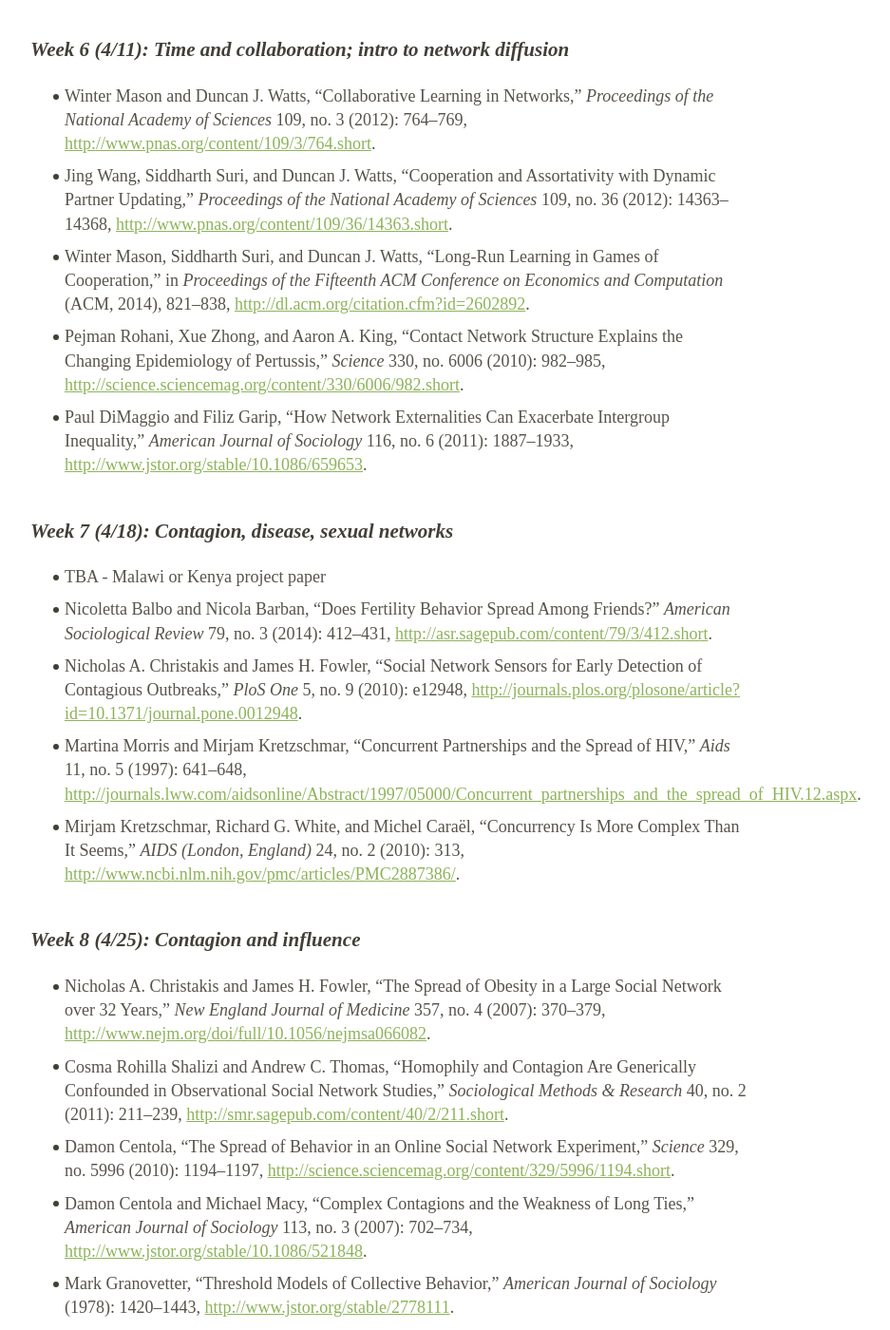
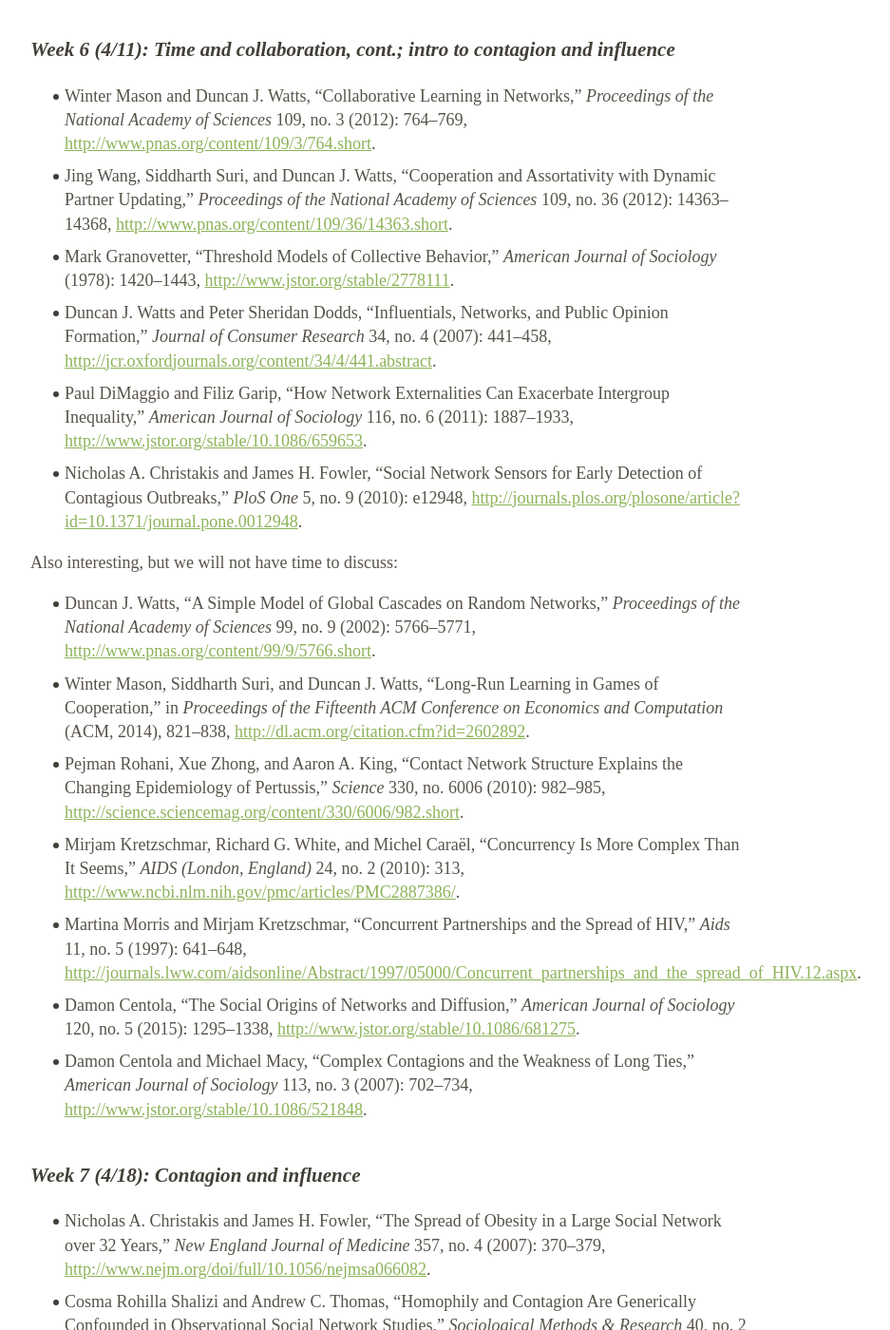
Before and after one commit to dfeehan/dfeehan.github.io, a Jekyll site: the page teaching/201601_demog260.html, which Jekyll copies as it is, in a window 1280 px wide and 1400 px high, scrolled down 6977 px. Shown: the whole window at 95% size, without its empty margins (230-1167 px from the left). Built offline with Jekyll 4.4.1, drawn with Linux system fonts in a browser that asks for light colours; some of the changed text lies outside the part shown.

```diff
--- a/teaching/201601_demog260.html
+++ b/teaching/201601_demog260.html
@@ -452,7 +452,7 @@
 <li><span class="citation">Mark EJ <span>Newman</span>, “Coauthorship Networks and Patterns of Scientific Collaboration,” <em>Proceedings of the National Academy of Sciences</em> 101, no. suppl 1 (2004): 5200–5205, <a href="http://www.pnas.org/content/101/suppl_1/5200.short" class="uri">http://www.pnas.org/content/101/suppl_1/5200.short</a>.</span></li>
 <li><span class="citation">Roger <span>Guimera</span> et al., “Team Assembly Mechanisms Determine Collaboration Network Structure and Team Performance,” <em>Science</em> 308, no. 5722 (2005): 697–702, <a href="http://science.sciencemag.org/content/308/5722/697.short" class="uri">http://science.sciencemag.org/content/308/5722/697.short</a>.</span></li>
 </ul>
-<h3 id="week-6-411-time-and-collaboration-intro-to-network-diffusion">Week 6 (4/11): Time and collaboration; intro to network diffusion</h3>
+<h3 id="week-6-411-time-and-collaboration-cont.-intro-to-contagion-and-influence">Week 6 (4/11): Time and collaboration, cont.; intro to contagion and influence</h3>
 <!--
 * ? [@shwed_temporal_2010]
 * ? [@newman_clustering_2001]
@@ -461,32 +461,40 @@
 <ul>
 <li><span class="citation">Winter <span>Mason</span> and Duncan J. <span>Watts</span>, “Collaborative Learning in Networks,” <em>Proceedings of the National Academy of Sciences</em> 109, no. 3 (2012): 764–769, <a href="http://www.pnas.org/content/109/3/764.short" class="uri">http://www.pnas.org/content/109/3/764.short</a>.</span></li>
 <li><span class="citation">Jing <span>Wang</span>, Siddharth <span>Suri</span>, and Duncan J. <span>Watts</span>, “Cooperation and Assortativity with Dynamic Partner Updating,” <em>Proceedings of the National Academy of Sciences</em> 109, no. 36 (2012): 14363–14368, <a href="http://www.pnas.org/content/109/36/14363.short" class="uri">http://www.pnas.org/content/109/36/14363.short</a>.</span></li>
+<li><span class="citation">Mark <span>Granovetter</span>, “Threshold Models of Collective Behavior,” <em>American Journal of Sociology</em> (1978): 1420–1443, <a href="http://www.jstor.org/stable/2778111" class="uri">http://www.jstor.org/stable/2778111</a>.</span></li>
+<li><span class="citation">Duncan J. <span>Watts</span> and Peter Sheridan <span>Dodds</span>, “Influentials, Networks, and Public Opinion Formation,” <em>Journal of Consumer Research</em> 34, no. 4 (2007): 441–458, <a href="http://jcr.oxfordjournals.org/content/34/4/441.abstract" class="uri">http://jcr.oxfordjournals.org/content/34/4/441.abstract</a>.</span></li>
+<li><span class="citation">Paul <span>DiMaggio</span> and Filiz <span>Garip</span>, “How Network Externalities Can Exacerbate Intergroup Inequality,” <em>American Journal of Sociology</em> 116, no. 6 (2011): 1887–1933, <a href="http://www.jstor.org/stable/10.1086/659653" class="uri">http://www.jstor.org/stable/10.1086/659653</a>.</span></li>
+<li><span class="citation">Nicholas A. <span>Christakis</span> and James H. <span>Fowler</span>, “Social Network Sensors for Early Detection of Contagious Outbreaks,” <em>PloS One</em> 5, no. 9 (2010): e12948, <a href="http://journals.plos.org/plosone/article?id=10.1371/journal.pone.0012948" class="uri">http://journals.plos.org/plosone/article?id=10.1371/journal.pone.0012948</a>.</span></li>
+</ul>
+<p>Also interesting, but we will not have time to discuss:</p>
+<ul>
+<li><span class="citation">Duncan J. <span>Watts</span>, “A Simple Model of Global Cascades on Random Networks,” <em>Proceedings of the National Academy of Sciences</em> 99, no. 9 (2002): 5766–5771, <a href="http://www.pnas.org/content/99/9/5766.short" class="uri">http://www.pnas.org/content/99/9/5766.short</a>.</span></li>
 <li><span class="citation">Winter <span>Mason</span>, Siddharth <span>Suri</span>, and Duncan J. <span>Watts</span>, “Long-Run Learning in Games of Cooperation,” in <em>Proceedings of the Fifteenth ACM Conference on Economics and Computation</em> (ACM, 2014), 821–838, <a href="http://dl.acm.org/citation.cfm?id=2602892" class="uri">http://dl.acm.org/citation.cfm?id=2602892</a>.</span></li>
 <li><span class="citation">Pejman <span>Rohani</span>, Xue <span>Zhong</span>, and Aaron A. <span>King</span>, “Contact Network Structure Explains the Changing Epidemiology of Pertussis,” <em>Science</em> 330, no. 6006 (2010): 982–985, <a href="http://science.sciencemag.org/content/330/6006/982.short" class="uri">http://science.sciencemag.org/content/330/6006/982.short</a>.</span></li>
-<li><span class="citation">Paul <span>DiMaggio</span> and Filiz <span>Garip</span>, “How Network Externalities Can Exacerbate Intergroup Inequality,” <em>American Journal of Sociology</em> 116, no. 6 (2011): 1887–1933, <a href="http://www.jstor.org/stable/10.1086/659653" class="uri">http://www.jstor.org/stable/10.1086/659653</a>.</span></li>
+<li><span class="citation">Mirjam <span>Kretzschmar</span>, Richard G. <span>White</span>, and Michel <span>Cara<span>ë</span>l</span>, “Concurrency Is More Complex Than It Seems,” <em>AIDS (London, England)</em> 24, no. 2 (2010): 313, <a href="http://www.ncbi.nlm.nih.gov/pmc/articles/PMC2887386/" class="uri">http://www.ncbi.nlm.nih.gov/pmc/articles/PMC2887386/</a>.</span></li>
+<li><span class="citation">Martina <span>Morris</span> and Mirjam <span>Kretzschmar</span>, “Concurrent Partnerships and the Spread of HIV,” <em>Aids</em> 11, no. 5 (1997): 641–648, <a href="http://journals.lww.com/aidsonline/Abstract/1997/05000/Concurrent_partnerships_and_the_spread_of_HIV.12.aspx" class="uri">http://journals.lww.com/aidsonline/Abstract/1997/05000/Concurrent_partnerships_and_the_spread_of_HIV.12.aspx</a>.</span></li>
+<li><span class="citation">Damon <span>Centola</span>, “The Social Origins of Networks and Diffusion,” <em>American Journal of Sociology</em> 120, no. 5 (2015): 1295–1338, <a href="http://www.jstor.org/stable/10.1086/681275" class="uri">http://www.jstor.org/stable/10.1086/681275</a>.</span></li>
+<li><span class="citation">Damon <span>Centola</span> and Michael <span>Macy</span>, “Complex Contagions and the Weakness of Long Ties,” <em>American Journal of Sociology</em> 113, no. 3 (2007): 702–734, <a href="http://www.jstor.org/stable/10.1086/521848" class="uri">http://www.jstor.org/stable/10.1086/521848</a>.</span></li>
 </ul>
-<h3 id="week-7-418-contagion-disease-sexual-networks">Week 7 (4/18): Contagion, disease, sexual networks</h3>
+<h3 id="week-7-418-contagion-and-influence">Week 7 (4/18): Contagion and influence</h3>
 <ul>
-<li>TBA - Malawi or Kenya project paper</li>
+<li><span class="citation">Nicholas A. <span>Christakis</span> and James H. <span>Fowler</span>, “The Spread of Obesity in a Large Social Network over 32 Years,” <em>New England Journal of Medicine</em> 357, no. 4 (2007): 370–379, <a href="http://www.nejm.org/doi/full/10.1056/nejmsa066082" class="uri">http://www.nejm.org/doi/full/10.1056/nejmsa066082</a>.</span></li>
+<li><span class="citation">Cosma Rohilla <span>Shalizi</span> and Andrew C. <span>Thomas</span>, “Homophily and Contagion Are Generically Confounded in Observational Social Network Studies,” <em>Sociological Methods &amp; Research</em> 40, no. 2 (2011): 211–239, <a href="http://smr.sagepub.com/content/40/2/211.short" class="uri">http://smr.sagepub.com/content/40/2/211.short</a>.</span></li>
 <li><span class="citation">Nicoletta <span>Balbo</span> and Nicola <span>Barban</span>, “Does Fertility Behavior Spread Among Friends?” <em>American Sociological Review</em> 79, no. 3 (2014): 412–431, <a href="http://asr.sagepub.com/content/79/3/412.short" class="uri">http://asr.sagepub.com/content/79/3/412.short</a>.</span></li>
-<li><span class="citation">Nicholas A. <span>Christakis</span> and James H. <span>Fowler</span>, “Social Network Sensors for Early Detection of Contagious Outbreaks,” <em>PloS One</em> 5, no. 9 (2010): e12948, <a href="http://journals.plos.org/plosone/article?id=10.1371/journal.pone.0012948" class="uri">http://journals.plos.org/plosone/article?id=10.1371/journal.pone.0012948</a>.</span></li>
-<li><span class="citation">Martina <span>Morris</span> and Mirjam <span>Kretzschmar</span>, “Concurrent Partnerships and the Spread of HIV,” <em>Aids</em> 11, no. 5 (1997): 641–648, <a href="http://journals.lww.com/aidsonline/Abstract/1997/05000/Concurrent_partnerships_and_the_spread_of_HIV.12.aspx" class="uri">http://journals.lww.com/aidsonline/Abstract/1997/05000/Concurrent_partnerships_and_the_spread_of_HIV.12.aspx</a>.</span></li>
-<li><span class="citation">Mirjam <span>Kretzschmar</span>, Richard G. <span>White</span>, and Michel <span>Cara<span>ë</span>l</span>, “Concurrency Is More Complex Than It Seems,” <em>AIDS (London, England)</em> 24, no. 2 (2010): 313, <a href="http://www.ncbi.nlm.nih.gov/pmc/articles/PMC2887386/" class="uri">http://www.ncbi.nlm.nih.gov/pmc/articles/PMC2887386/</a>.</span></li>
+<li><span class="citation">Johan <span>Ugander</span> et al., “Structural Diversity in Social Contagion,” <em>Proceedings of the National Academy of Sciences</em> 109, no. 16 (2012): 5962–5966, <a href="http://www.pnas.org/content/109/16/5962.short" class="uri">http://www.pnas.org/content/109/16/5962.short</a>.</span></li>
+<li><span class="citation">Hans-Peter <span>Kohler</span>, Jere R. <span>Behrman</span>, and Susan C. <span>Watkins</span>, “Social Networks and HIV/AIDS Risk Perceptions,” <em>Demography</em> 44, no. 1 (2007): 1–33, <a href="http://link.springer.com/article/10.1353/dem.2007.0006" class="uri">http://link.springer.com/article/10.1353/dem.2007.0006</a>.</span></li>
 </ul>
 <h3 id="week-8-425-contagion-and-influence">Week 8 (4/25): Contagion and influence</h3>
 <ul>
-<li><span class="citation">Nicholas A. <span>Christakis</span> and James H. <span>Fowler</span>, “The Spread of Obesity in a Large Social Network over 32 Years,” <em>New England Journal of Medicine</em> 357, no. 4 (2007): 370–379, <a href="http://www.nejm.org/doi/full/10.1056/nejmsa066082" class="uri">http://www.nejm.org/doi/full/10.1056/nejmsa066082</a>.</span></li>
-<li><span class="citation">Cosma Rohilla <span>Shalizi</span> and Andrew C. <span>Thomas</span>, “Homophily and Contagion Are Generically Confounded in Observational Social Network Studies,” <em>Sociological Methods &amp; Research</em> 40, no. 2 (2011): 211–239, <a href="http://smr.sagepub.com/content/40/2/211.short" class="uri">http://smr.sagepub.com/content/40/2/211.short</a>.</span></li>
+<li><span class="citation">David W. <span>Nickerson</span>, “Is Voting Contagious? Evidence from Two Field Experiments,” <em>American Political Science Review</em> 102, no. 01 (2008): 49–57, <a href="http://journals.cambridge.org/abstract_S0003055408080039" class="uri">http://journals.cambridge.org/abstract_S0003055408080039</a>.</span></li>
 <li><span class="citation">Damon <span>Centola</span>, “The Spread of Behavior in an Online Social Network Experiment,” <em>Science</em> 329, no. 5996 (2010): 1194–1197, <a href="http://science.sciencemag.org/content/329/5996/1194.short" class="uri">http://science.sciencemag.org/content/329/5996/1194.short</a>.</span></li>
-<li><span class="citation">Damon <span>Centola</span> and Michael <span>Macy</span>, “Complex Contagions and the Weakness of Long Ties,” <em>American Journal of Sociology</em> 113, no. 3 (2007): 702–734, <a href="http://www.jstor.org/stable/10.1086/521848" class="uri">http://www.jstor.org/stable/10.1086/521848</a>.</span></li>
-<li><span class="citation">Mark <span>Granovetter</span>, “Threshold Models of Collective Behavior,” <em>American Journal of Sociology</em> (1978): 1420–1443, <a href="http://www.jstor.org/stable/2778111" class="uri">http://www.jstor.org/stable/2778111</a>.</span> <!--
+<li><span class="citation">Eytan <span>Bakshy</span> et al., “The Role of Social Networks in Information Diffusion,” <em>ArXiv:1201.4145 [Physics]</em> (January 2012), <a href="http://arxiv.org/abs/1201.4145" class="uri">http://arxiv.org/abs/1201.4145</a>.</span></li>
+<li><span class="citation">Robert M. <span>Bond</span> et al., “A 61-Million-Person Experiment in Social Influence and Political Mobilization,” <em>Nature</em> 489, no. 7415 (2012): 295–298, <a href="http://www.nature.com/nature/journal/v489/n7415/abs/nature11421.html" class="uri">http://www.nature.com/nature/journal/v489/n7415/abs/nature11421.html</a>.</span></li>
+<li><span class="citation">Abhijit <span>Banerjee</span> et al., “The Diffusion of Microfinance,” <em>Science</em> 341, no. 6144 (2013): 1236498, <a href="http://science.sciencemag.org/content/341/6144/1236498.short" class="uri">http://science.sciencemag.org/content/341/6144/1236498.short</a>.</span></li>
+</ul>
+<!--
 * ? [@nickerson_voting_2008]
---></li>
-<li><span class="citation">Johan <span>Ugander</span> et al., “Structural Diversity in Social Contagion,” <em>Proceedings of the National Academy of Sciences</em> 109, no. 16 (2012): 5962–5966, <a href="http://www.pnas.org/content/109/16/5962.short" class="uri">http://www.pnas.org/content/109/16/5962.short</a>.</span></li>
-<li><span class="citation">Duncan J. <span>Watts</span>, “A Simple Model of Global Cascades on Random Networks,” <em>Proceedings of the National Academy of Sciences</em> 99, no. 9 (2002): 5766–5771, <a href="http://www.pnas.org/content/99/9/5766.short" class="uri">http://www.pnas.org/content/99/9/5766.short</a>.</span></li>
-<li><span class="citation">Duncan J. <span>Watts</span> and Peter Sheridan <span>Dodds</span>, “Influentials, Networks, and Public Opinion Formation,” <em>Journal of Consumer Research</em> 34, no. 4 (2007): 441–458, <a href="http://jcr.oxfordjournals.org/content/34/4/441.abstract" class="uri">http://jcr.oxfordjournals.org/content/34/4/441.abstract</a>.</span></li>
-<li><span class="citation">Damon <span>Centola</span>, “The Social Origins of Networks and Diffusion,” <em>American Journal of Sociology</em> 120, no. 5 (2015): 1295–1338, <a href="http://www.jstor.org/stable/10.1086/681275" class="uri">http://www.jstor.org/stable/10.1086/681275</a>.</span></li>
-</ul>
+-->
 <h3 id="optional-wrap-up">Optional wrap-up</h3>
 <ul>
 <li><span class="citation">Duncan J. <span>Watts</span>, “The‘ New’ Science of Networks,” <em>Annual Review of Sociology</em> (2004): 243–270, <a href="http://www.jstor.org/stable/29737693" class="uri">http://www.jstor.org/stable/29737693</a>.</span></li>
```
Also changed, not shown: 1 other file.
